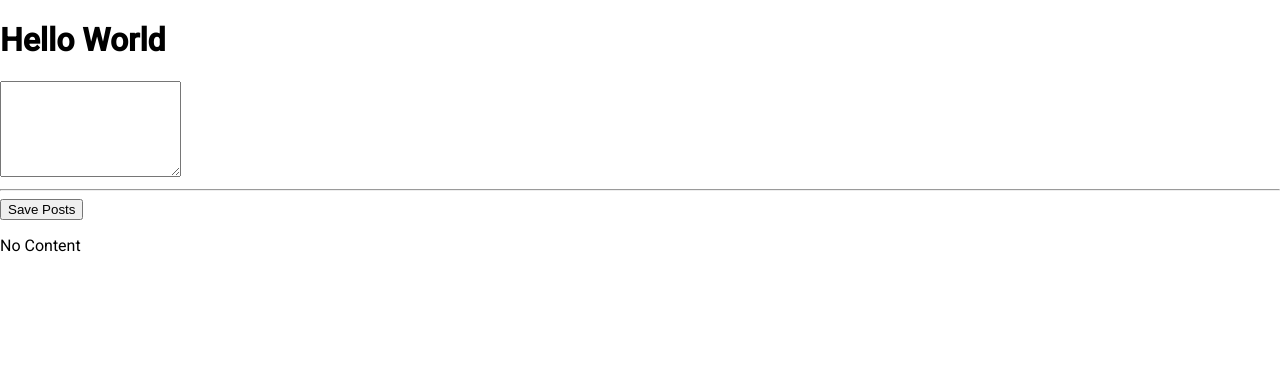
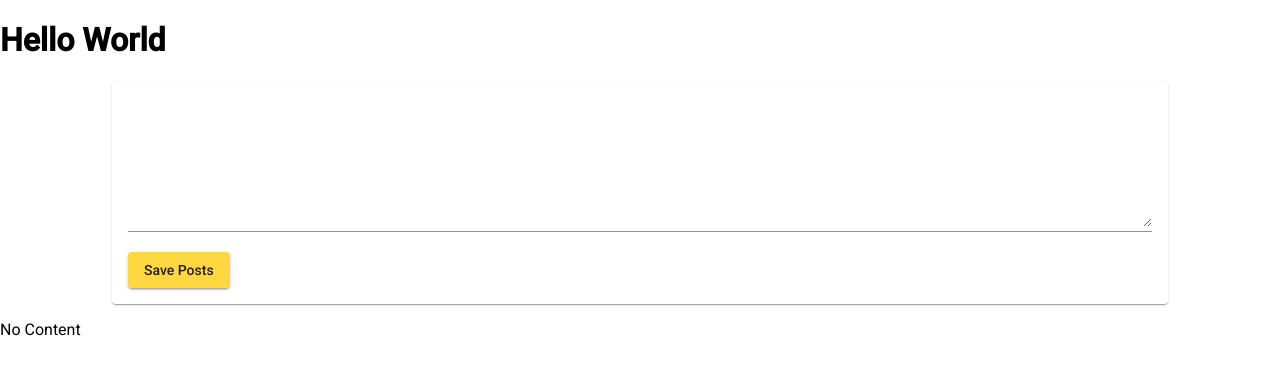
Before and after one commit to QuinnrElder/MEAN-project, an Angular app in the folder MEAN-STACK/: page / in a window 1280 px wide. Shown: the top 374 px of the page. Built offline with nearby package versions, Linux system fonts and the light colour scheme.

Commit message:
Refactor with Angular-materials

```diff
--- a/MEAN-STACK/src/app/posts/post-create/post-create.component.html
+++ b/MEAN-STACK/src/app/posts/post-create/post-create.component.html
@@ -1,4 +1,14 @@
-<textarea rows="6" [(ngModel)]="enteredValue"></textarea>
-<hr>
-<button (click)='onAddPost()'>Save Posts</button>
+
+<mat-card>
+  <mat-form-field>
+    <textarea matInput rows="6" [(ngModel)]="enteredValue"></textarea>
+  </mat-form-field>
+
+    <button
+      mat-raised-button
+      color='accent'
+      (click)='onAddPost()'>Save Posts</button>
+
+</mat-card>
+
 <p>{{ newPost }}</p>
--- a/MEAN-STACK/src/app/posts/post-create/post-create.component.ts
+++ b/MEAN-STACK/src/app/posts/post-create/post-create.component.ts
@@ -2,7 +2,8 @@
 
 @Component({
   selector: 'app-post-create',
-  templateUrl: './post-create.component.html'
+  templateUrl: './post-create.component.html',
+  styleUrls: ['./post-create.component.css']
 })
 
 export class PostCreateComponent {
```
